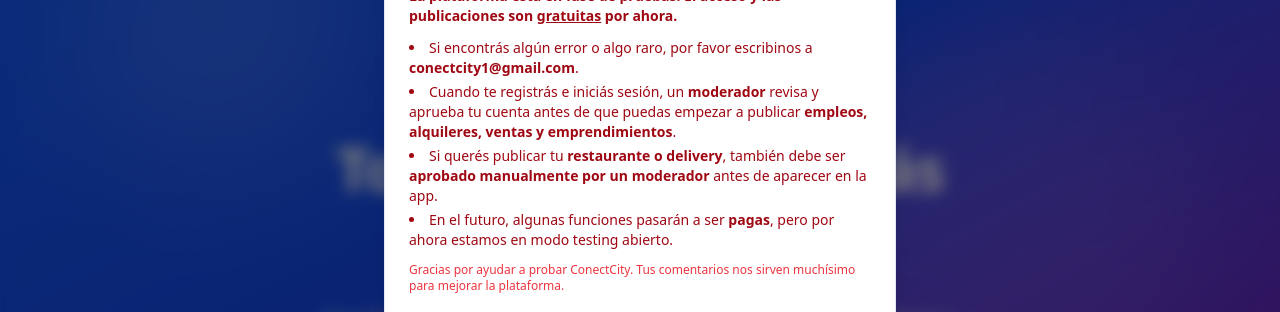
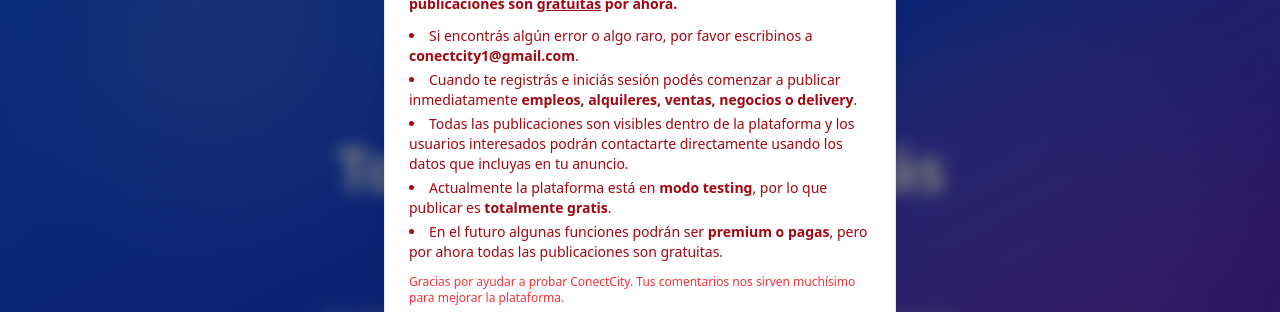
Before and after one commit to marcelonv011/iguapp, a React (Vite) app: page / in a window 1280 px wide. Shown: the part 248-560 px from the top of the page. Built offline with nearby package versions, Linux system fonts and the light colour scheme; no server answers; the database is empty.

Commit message:
cambiando textos

```diff
--- a/src/main.jsx
+++ b/src/main.jsx
@@ -103,9 +103,13 @@
                     <h1 className="text-2xl font-bold text-slate-800">
                       🚫 Página temporalmente deshabilitada
                     </h1>
-                    <p className="text-slate-600 mt-2 max-w-md">
-                      Los planes aún no están disponibles. Todo es gratis por
-                      ahora 🙂
+                    <p className="text-slate-600 mt-2 max-w-md text-center">
+                      🚀 Por ahora publicar es totalmente gratis. <br />
+                      Para subir tu anuncio ingresá a las secciones de
+                      <span className="font-semibold">
+                        {" "}
+                        Empleos, Alquileres, Ventas, Negocios o Delivery y publicá directamente desde allí.
+                      </span>
                     </p>
                   </div>
                 }
@@ -144,5 +148,5 @@
         <Toaster richColors position="top-right" />
       </AuthProvider>
     </QueryClientProvider>
-  </React.StrictMode>
+  </React.StrictMode>,
 );
--- a/src/pages/Home.jsx
+++ b/src/pages/Home.jsx
@@ -69,7 +69,7 @@
       try {
         const qSub = fsQuery(
           collection(db, "subscriptions"),
-          where("user_email", "==", email)
+          where("user_email", "==", email),
         );
         const snap = await getDocs(qSub);
         if (snap.empty) return;
@@ -98,7 +98,7 @@
       } catch (e) {
         console.error("[home] error leyendo suscripción de", email, e);
       }
-    })
+    }),
   );
 
   // Sólo dejamos publicaciones de usuarios con plan activo y no vencido
@@ -128,7 +128,7 @@
       try {
         const qSub = fsQuery(
           collection(db, "subscriptions"),
-          where("user_email", "==", email)
+          where("user_email", "==", email),
         );
         const snap = await getDocs(qSub);
         if (snap.empty) return;
@@ -138,7 +138,7 @@
 
         // 🔹 Nos quedamos SOLO con planes de restaurante
         const restaurantSubs = allSubs.filter(
-          (s) => s.plan_type && s.plan_type.startsWith("restaurant")
+          (s) => s.plan_type && s.plan_type.startsWith("restaurant"),
         );
 
         if (restaurantSubs.length === 0) return;
@@ -165,7 +165,7 @@
       } catch (e) {
         console.error("[home] error leyendo suscripción (rest) de", email, e);
       }
-    })
+    }),
   );
 
   // 🔹 Solo restaurantes con plan de restaurante ACTIVO y NO vencido
@@ -207,7 +207,7 @@
       where("featured", "==", true),
       where("status", "==", "active"),
       orderBy("created_date", "desc"),
-      limit(6)
+      limit(6),
     );
     const r1 = await tryQuery(q1);
     if (r1.length > 0) {
@@ -223,7 +223,7 @@
     const q2 = fsQuery(
       col,
       where("featured", "==", true),
-      where("status", "==", "active")
+      where("status", "==", "active"),
     );
     const r2 = await tryQuery(q2);
     if (r2.length > 0) {
@@ -322,7 +322,7 @@
       where("status", "==", "approved"),
       where("is_open", "==", true),
       orderBy("createdAt", "desc"),
-      limit(20) // traemos algunos y después filtramos + top 3
+      limit(20), // traemos algunos y después filtramos + top 3
     );
     let r1 = await tryQuery(q1);
     if (r1.length > 0) {
@@ -471,23 +471,29 @@
               </li>
 
               <li>
-                Cuando te registrás e iniciás sesión, un{" "}
-                <strong>moderador</strong> revisa y aprueba tu cuenta antes de
-                que puedas empezar a publicar{" "}
-                <strong>empleos, alquileres, ventas y emprendimientos</strong>.
+                Cuando te registrás e iniciás sesión podés comenzar a publicar
+                inmediatamente{" "}
+                <strong>
+                  empleos, alquileres, ventas, negocios o delivery
+                </strong>
+                .
               </li>
 
               <li>
-                Si querés publicar tu <strong>restaurante o delivery</strong>,
-                también debe ser
-                <strong> aprobado manualmente por un moderador</strong> antes de
-                aparecer en la app.
+                Todas las publicaciones son visibles dentro de la plataforma y
+                los usuarios interesados podrán contactarte directamente usando
+                los datos que incluyas en tu anuncio.
               </li>
 
               <li>
-                En el futuro, algunas funciones pasarán a ser{" "}
-                <strong>pagas</strong>, pero por ahora estamos en modo testing
-                abierto.
+                Actualmente la plataforma está en <strong>modo testing</strong>,
+                por lo que publicar es <strong>totalmente gratis</strong>.
+              </li>
+
+              <li>
+                En el futuro algunas funciones podrán ser{" "}
+                <strong>premium o pagas</strong>, pero por ahora todas las
+                publicaciones son gratuitas.
               </li>
             </ul>
 
```
Lines whose indentation alone changed are shown as unchanged.
